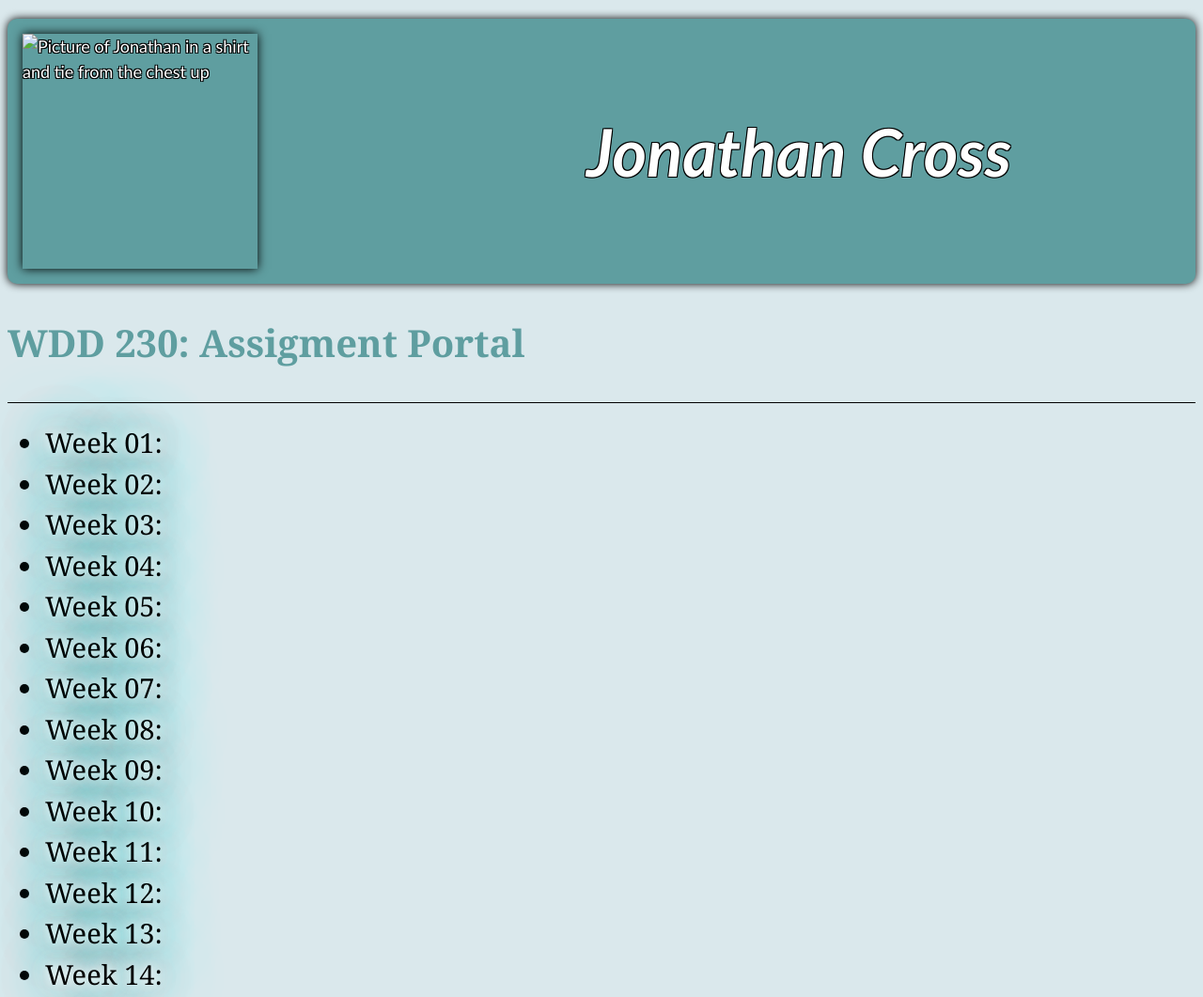
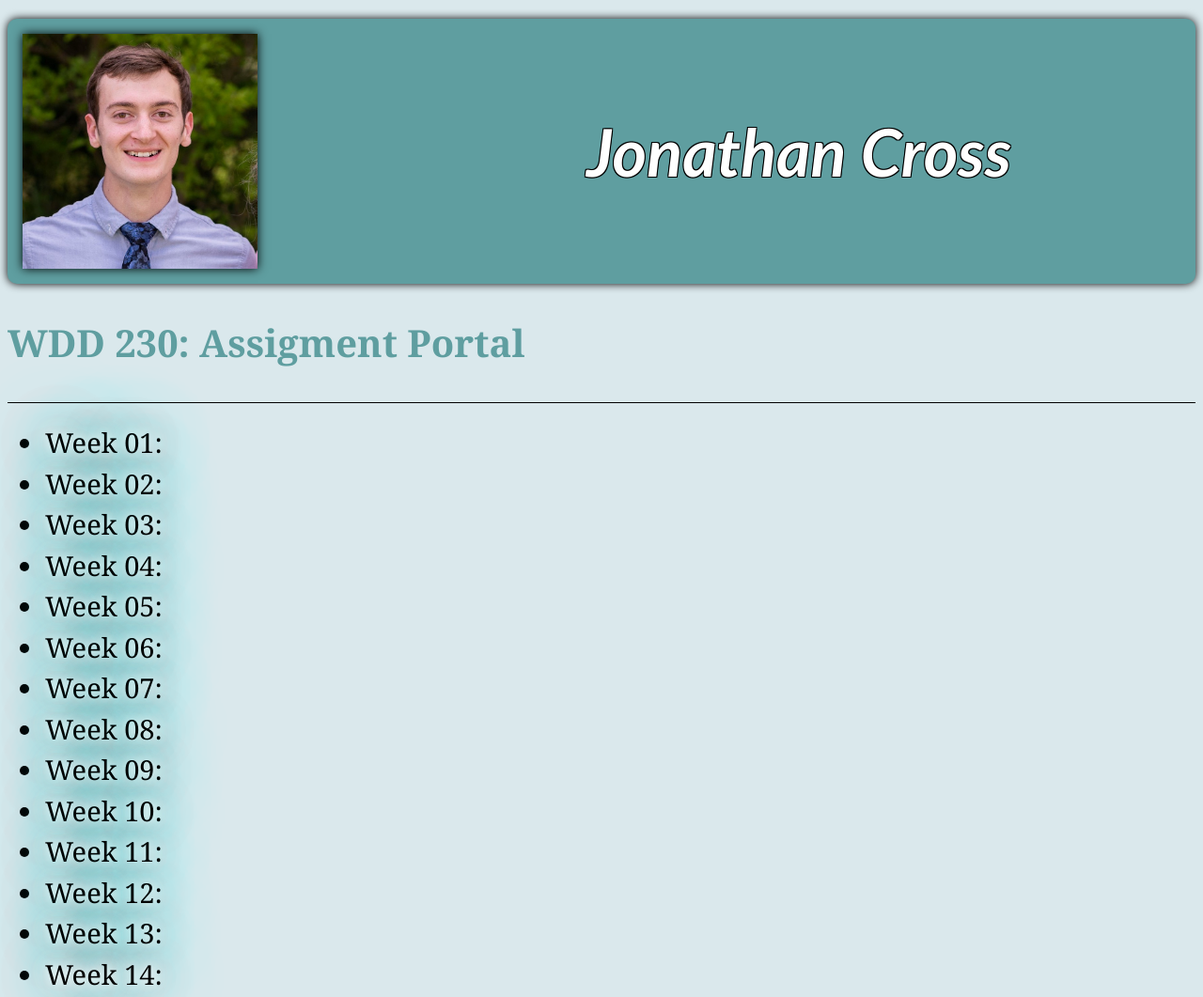
Before and after one commit to Crossfit202/wdd230, a plain HTML site: page index.html in a window 1280 px wide. Shown: the top 1061 px of the page at 94% size. Drawn offline with Linux system fonts and the light colour scheme; the site is published under a folder, as on GitHub Pages, so addresses that start at the root find nothing.

Commit message:
modified html

```diff
--- a/index.html
+++ b/index.html
@@ -11,7 +11,7 @@
   <body>
     <header>
       <img
-        src="/images/1635204916179.jpeg"
+        src="images/1635204916179.jpeg"
         alt="Picture of Jonathan in a shirt and tie from the chest up"
       />
       <h1>Jonathan Cross</h1>
```
